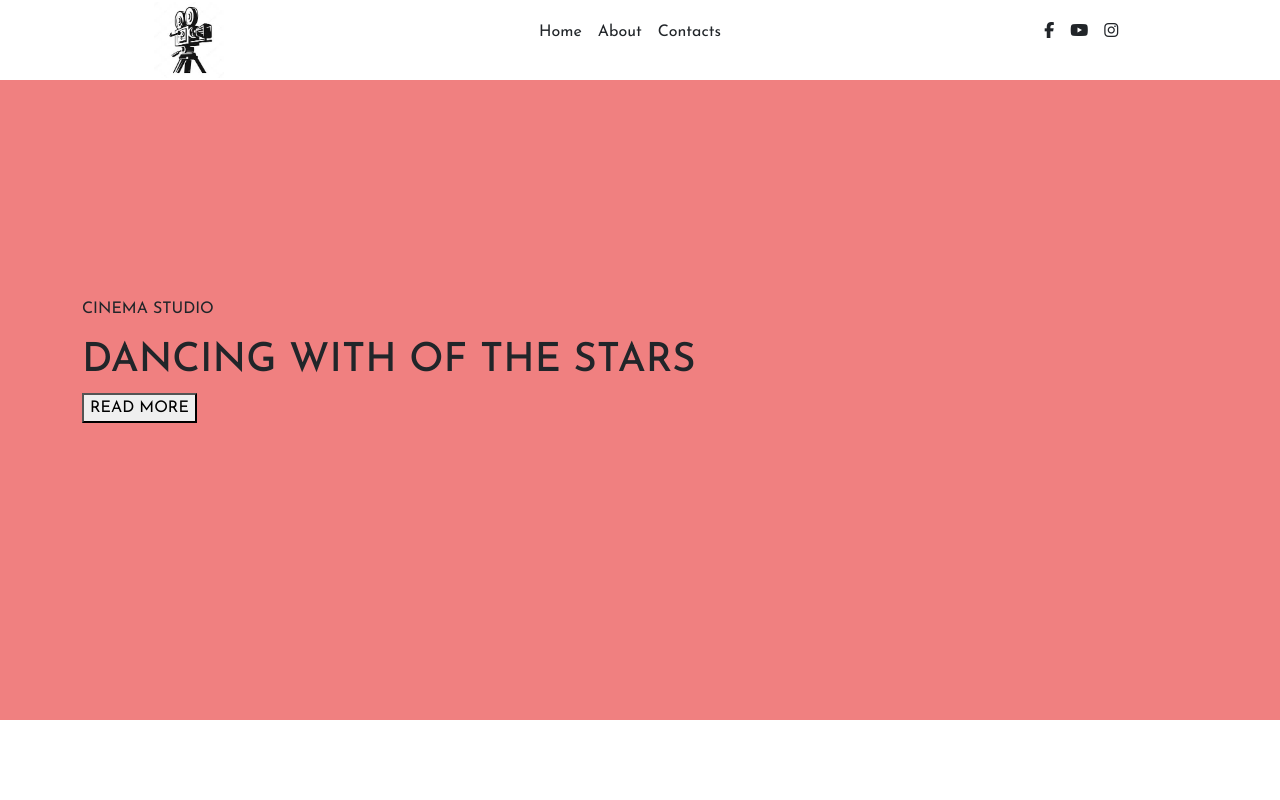
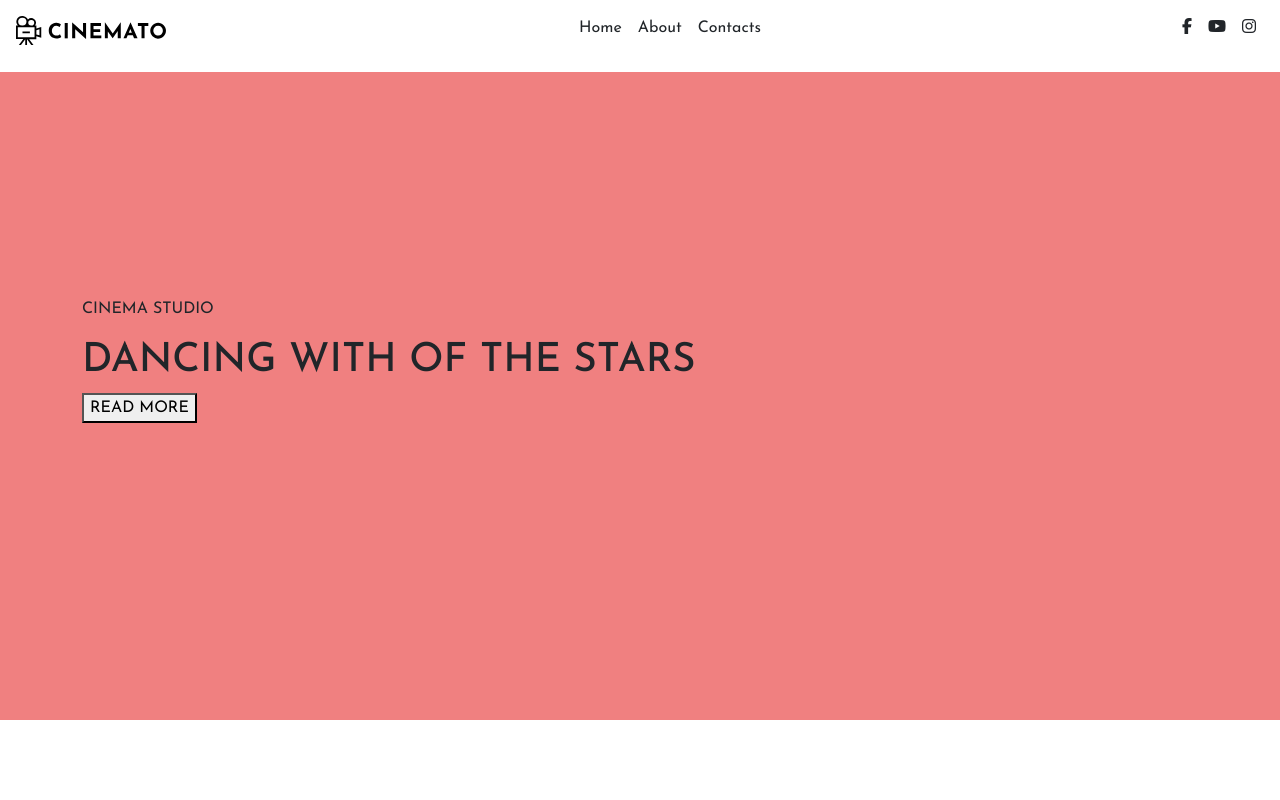
Before and after one commit to MattiaMessana/proj-html-vuejs, a Vue app: page / in a window 1280 px wide. Shown: the top 800 px of the page. Built offline with nearby package versions, Linux system fonts and the light colour scheme.

Commit message:
fix:MyHeader

```diff
--- a/src/components/MyHeader.vue
+++ b/src/components/MyHeader.vue
@@ -3,7 +3,7 @@ export default {
 	data() {
 		return {
             logoTitle: "Cinematico-logo",
-            imgLogo: "otherLogo.jpg",
+            imgLogo: "logo.svg",
 			menu: [
 				{
 					title: "Home",
@@ -30,12 +30,14 @@ export default {
 </script>
 
 <template>
-	<header class="d-flex flex-row justify-content-around text-center align-items-center p-3">
+	<header class="d-flex flex-row justify-content-between  p-3">
+
         <div>
-            <img :src="getImagePath(imgLogo)" :alt="logoTitle">
+            <img :src="getImagePath(imgLogo)" :alt="logoTitle" class="align-self-center">
         </div>
+
 		<ul class="d-flex">
-			<li v-for="item in menu" class="mx-2">
+			<li v-for="item in menu" class="mx-2 align-self-center">
 				<router-link :to="{ name: item.routeName }" class="nav-link">
 					{{ item.title }}
 				</router-link>
@@ -59,10 +61,9 @@ export default {
     	width: 100%;
     	z-index: 9999;
 		background-color: white;
-		// debug
-        height: 80px;
+
         img {
-            width: 70px;
+            width: 150px;
         }
     }
 </style>
```
